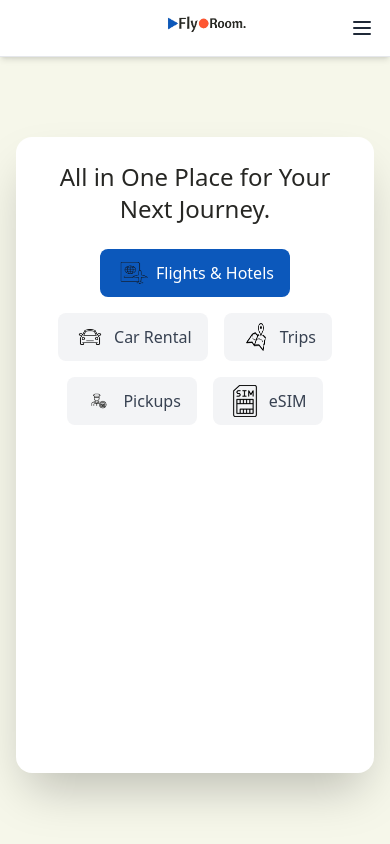
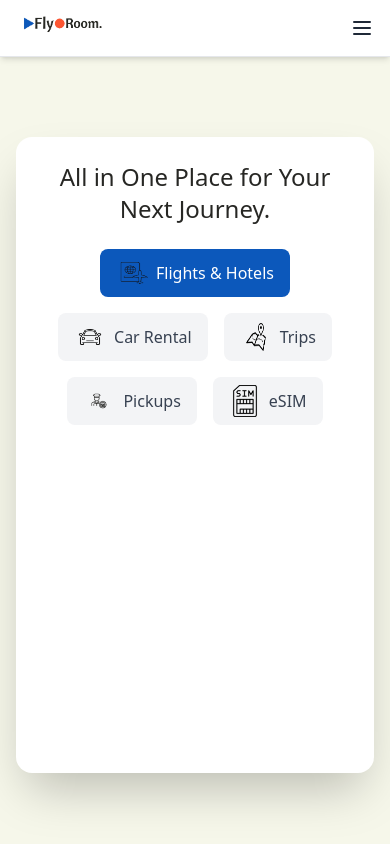
Before and after one commit to noss101/fly-and-room, a React (Vite) app: page / in a window 390 px wide. Shown: the top 844 px of the page. Built offline with nearby package versions, Linux system fonts and the light colour scheme; a web font is replaced by a local one.

Commit message:
Fix mobile navbar logo position

```diff
--- a/src/components/layout/Navbar.jsx
+++ b/src/components/layout/Navbar.jsx
@@ -14,7 +14,7 @@ const Navbar = () => {
 
   return (
     <nav className="bg-white text-gray-800 py-1 shadow-md border-b border-gray-200 sticky top-0 z-50">
-      <div className="w-full px-2 md:px-4 flex items-center justify-center md:justify-start relative">
+      <div className="w-full px-2 md:px-4 flex items-center justify-start relative">
         <Link
           to="/"
           onClick={() => {
```
